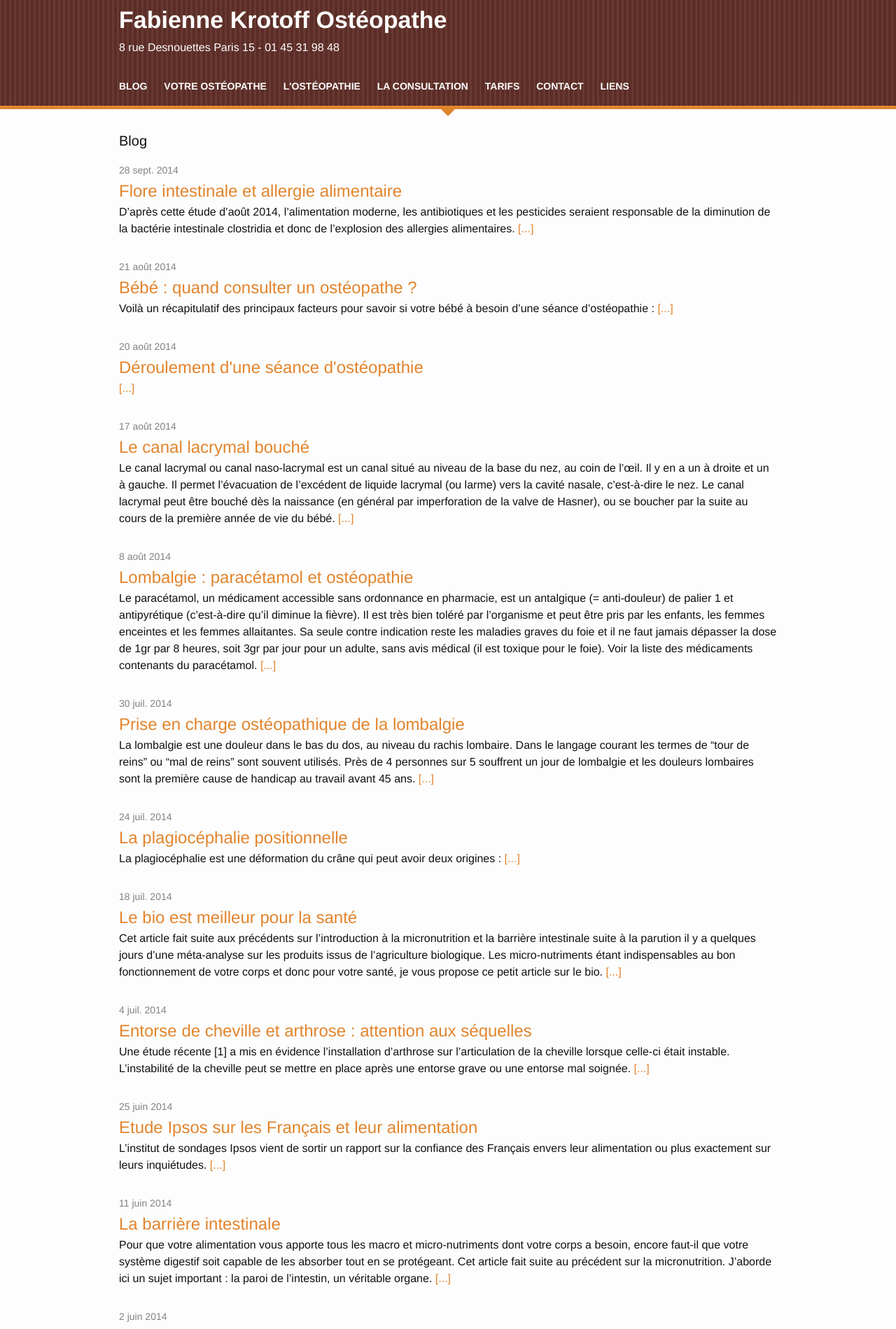
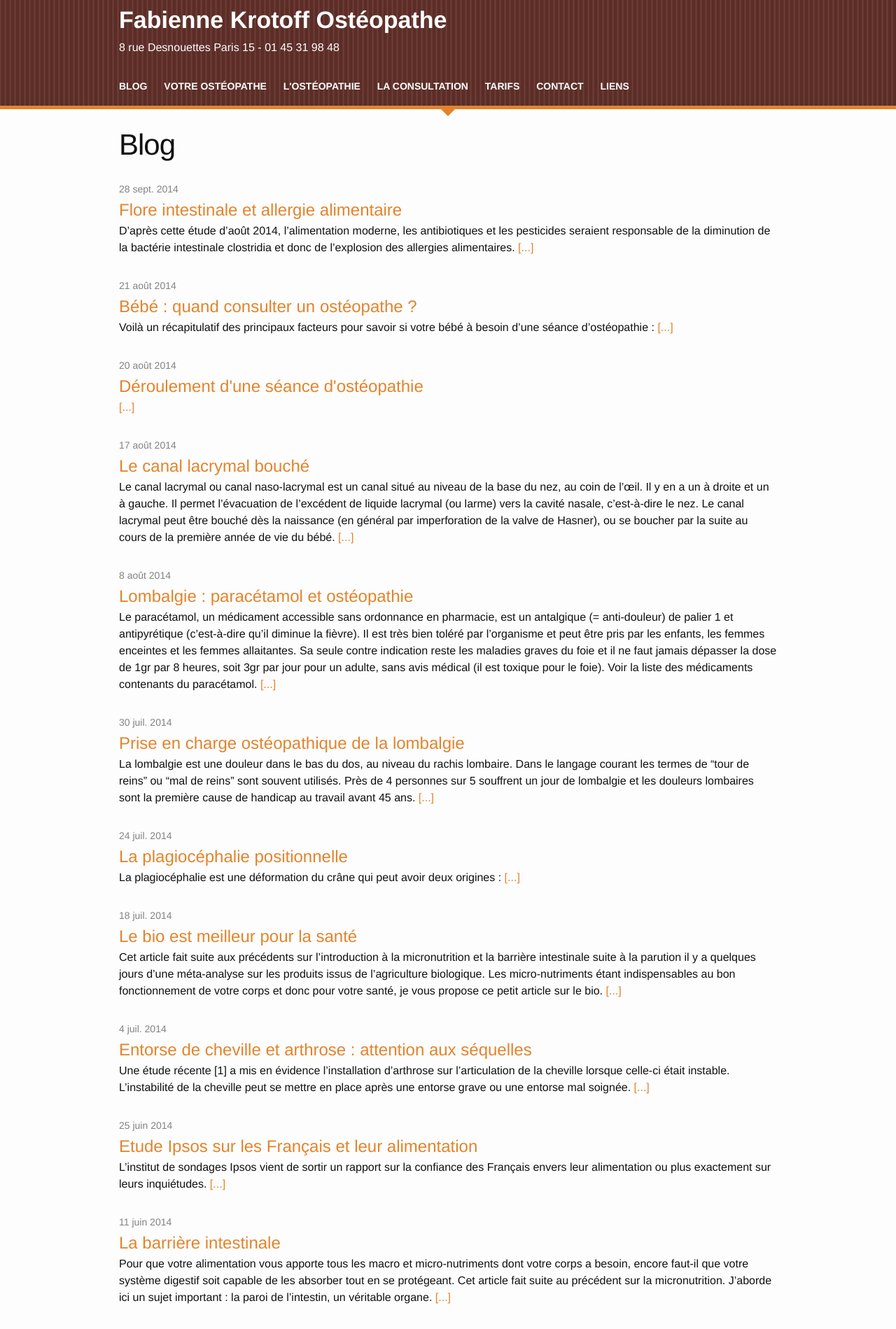
Before and after one commit to tkrotoff/osteo15, a Jekyll site: the page built from blog.html, in a window 1280 px wide. Shown: the top 1899 px of the page at 70% size. Built offline with Jekyll 4.4.1, drawn with Linux system fonts in a browser that asks for light colours; nearby versions of some CDN libraries.

Commit message:
Bigger title for the blog page: like the other pages

```diff
--- a/blog.html
+++ b/blog.html
@@ -4,7 +4,9 @@ layout: default
 
 <div class="home">
 
-  <h1 class="page-heading">Blog</h1>
+  <header class="post-header">
+    <h1 class="post-title">Blog</h1>
+  </header>
 
   <ul class="post-list">
     {% for post in site.posts %}
```
